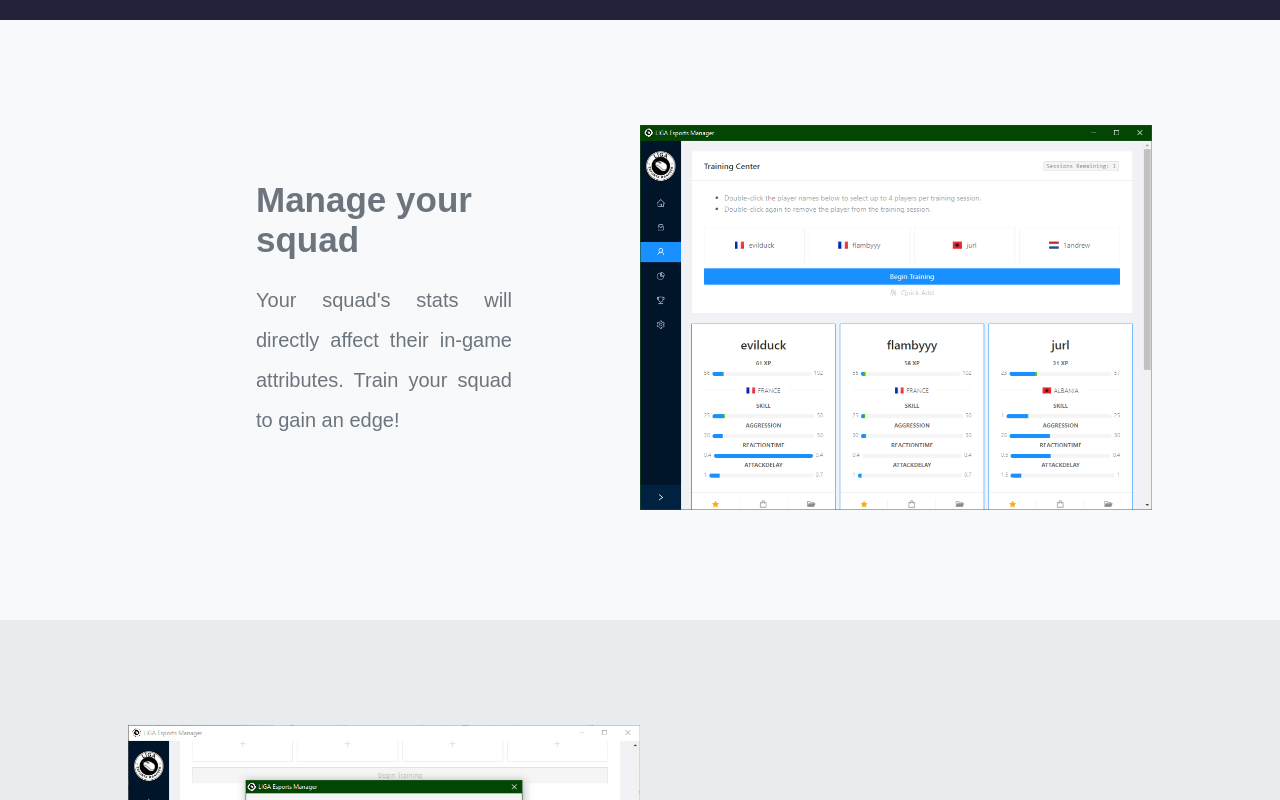
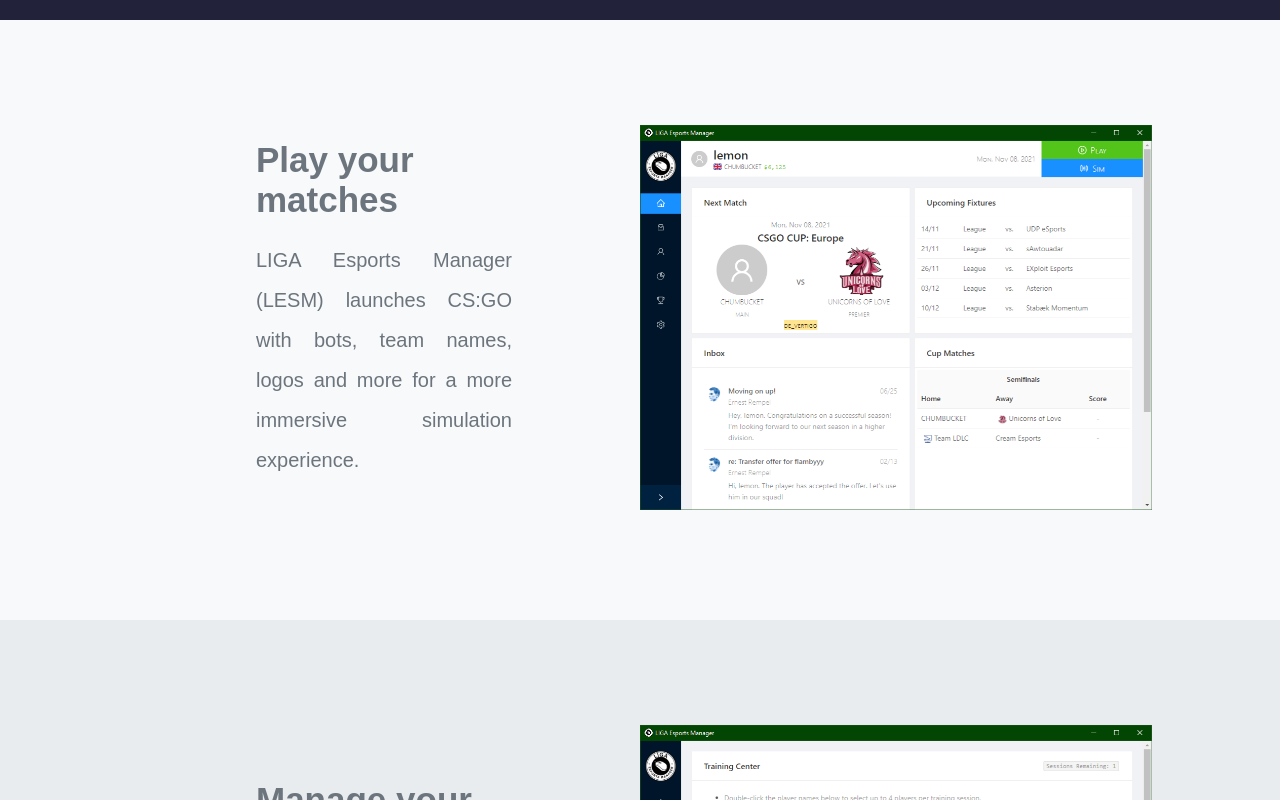
Before and after one commit to lemonpole/liga-public, a React (Create React App) app: page / in a window 1280 px wide. Shown: the part 780-1580 px from the top of the page. Built offline with nearby package versions, Linux system fonts and the light colour scheme; no server answers.

Commit message:
feat: add  billboard item

```diff
--- a/src/pages/home.tsx
+++ b/src/pages/home.tsx
@@ -1,5 +1,7 @@
 import Hero from 'components/hero/hero';
 import Billboard from 'components/billboard';
+import matchImg from 'assets/match.png';
+import matchImgTiny from 'assets/match.tiny.png';
 import squadImg from 'assets/squad.png';
 import squadImgTiny from 'assets/squad.tiny.png';
 import sellImg from 'assets/sell.png';
@@ -10,6 +12,17 @@
   return (
     <div id="home">
       <Hero />
+
+      <Billboard
+        title={'Play your matches'}
+        imgTiny={matchImgTiny}
+        img={matchImg}
+      >
+        {`
+          LIGA Esports Manager (LESM) launches CS:GO with bots, team names,
+          logos and more for a more immersive simulation experience.
+        `}
+      </Billboard>
 
       <Billboard
         title={'Manage your squad'}
```
Also changed, not shown: src/assets/match.png (added), src/assets/match.tiny.png (added).
